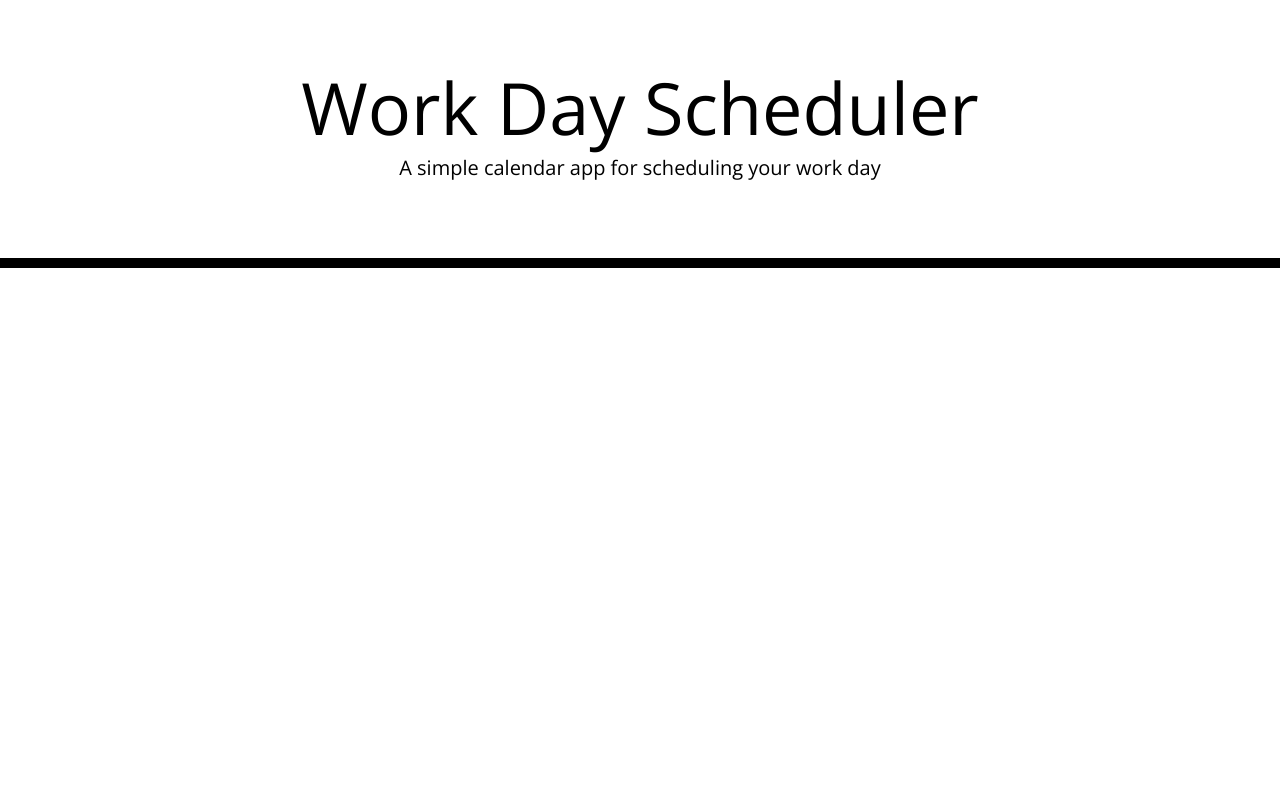
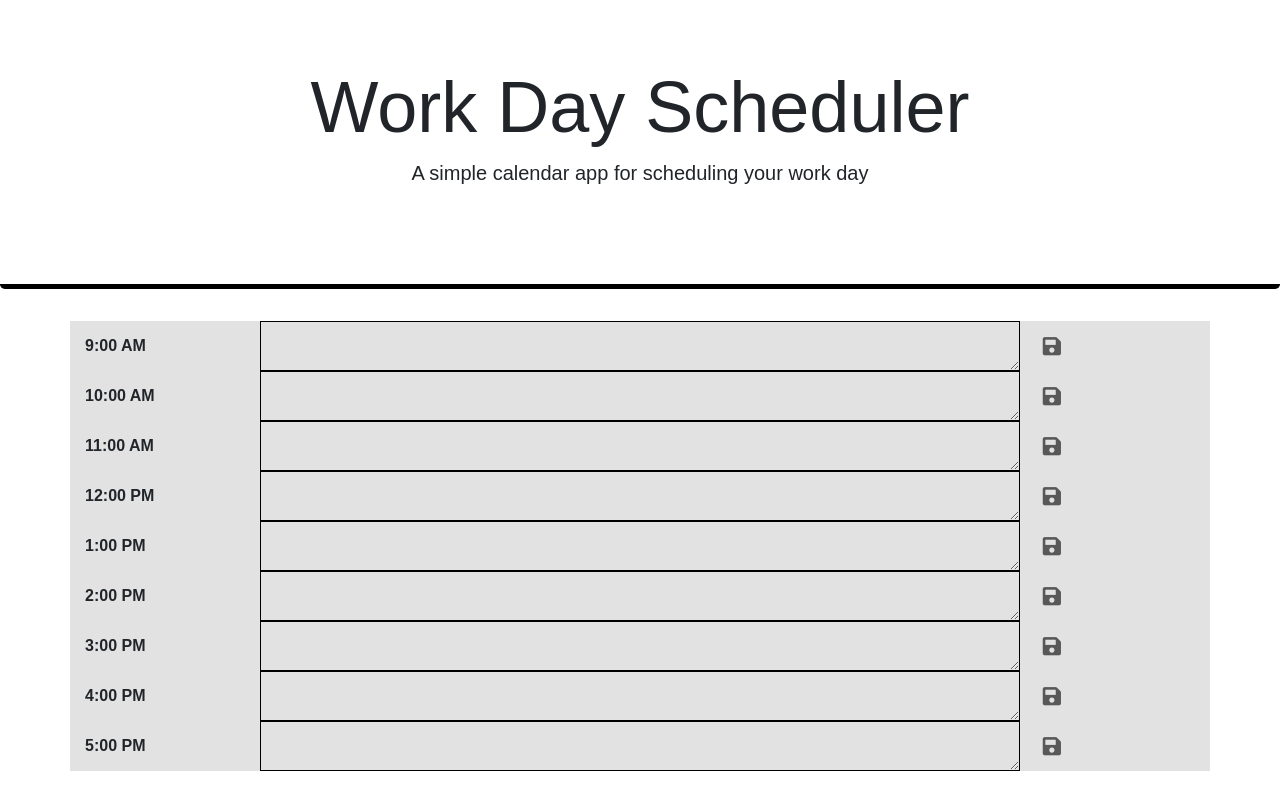
Before and after one commit to bgandreev/work-day-scheduler, a plain HTML site: page index.html in a window 1280 px wide. Drawn offline with nearby package versions, Linux system fonts and the light colour scheme; files that its build step writes are made by us from their sources.

Commit message:
Added HTML and some basic CSS

```diff
--- a/index.html
+++ b/index.html
@@ -4,35 +4,83 @@
     <meta charset="UTF-8" />
     <meta name="viewport" content="width=device-width, initial-scale=1.0" />
     <meta http-equiv="X-UA-Compatible" content="ie=edge" />
-    <link
-      rel="stylesheet"
-      href="https://stackpath.bootstrapcdn.com/bootstrap/4.3.1/css/bootstrap.min.css"
-    />
-    <link
-      rel="stylesheet"
-      href="https://use.fontawesome.com/releases/v5.8.1/css/all.css"
-      integrity="sha384-50oBUHEmvpQ+1lW4y57PTFmhCaXp0ML5d60M1M7uH2+nqUivzIebhndOJK28anvf"
-      crossorigin="anonymous"
-    />
-    <link
-      href="https://fonts.googleapis.com/css?family=Open+Sans&display=swap"
-      rel="stylesheet"
-    />
-    <link rel="stylesheet" href="style.css" />
+    <link rel="stylesheet" href="https://stackpath.bootstrapcdn.com/bootstrap/4.3.1/css/bootstrap.min.css" />
+    <link rel="stylesheet" href="https://use.fontawesome.com/releases/v5.8.1/css/all.css" integrity="sha384-50oBUHEmvpQ+1lW4y57PTFmhCaXp0ML5d60M1M7uH2+nqUivzIebhndOJK28anvf" crossorigin="anonymous" />
+    <link href="https://fonts.googleapis.com/css?family=Open+Sans&display=swap" rel="stylesheet" />
+    <link rel="stylesheet" href="./resources/style.css" />
     <title>Work Day Scheduler</title>
   </head>
 
   <body>
-    <header class="jumbotron">
+    <header class="jumbotron d-flex flex-column align-items-center hdr">
       <h1 class="display-3">Work Day Scheduler</h1>
       <p class="lead">A simple calendar app for scheduling your work day</p>
       <p id="currentDay" class="lead"></p>
     </header>
-    <div class="container">
-      <!-- Timeblocks go here -->
-    </div>
+
+    <main>
+      <div class="container">
+
+        <!-- Timeblocks go here -->
+        <div id="9am" class="d-flex align-items-center row">
+          <div class="col-md-2 col-sm-2 label">9:00 AM</div>
+          <textarea class="col-md-8 col-sm-8 cal-entry"></textarea>
+          <button class="button"><i class="fas fa-save"></i></button>
+        </div>
+
+        <div id="10am" class="d-flex align-items-center row">
+          <div class="col-md-2 col-sm-2 label">10:00 AM</div>
+          <textarea class="col-md-8 col-sm-8 cal-entry"></textarea>
+          <button class="button"><i class="fas fa-save"></i></button>
+        </div>
+
+        <div id="11am" class="d-flex align-items-center row">
+          <div class="col-md-2 col-sm-2 label">11:00 AM</div>
+          <textarea class="col-md-8 col-sm-8 cal-entry"></textarea>
+          <button class="button"><i class="fas fa-save"></i></button>
+        </div>
+
+        <div id="12pm" class="d-flex align-items-center row">
+          <div class="col-md-2 col-sm-2 label">12:00 PM</div>
+          <textarea class="col-md-8 col-sm-8 cal-entry"></textarea>
+          <button class="button"><i class="fas fa-save"></i></button>
+        </div>
+
+        <div id="1pm" class="d-flex align-items-center row">
+          <div class="col-md-2 col-sm-2 label">1:00 PM</div>
+          <textarea class="col-md-8 col-sm-8 cal-entry"></textarea>
+          <button class="button"><i class="fas fa-save"></i></button>
+        </div>
+
+        <div id="2pm" class="d-flex align-items-center row">
+          <div class="col-md-2 col-sm-2 label">2:00 PM</div>
+          <textarea class="col-md-8 col-sm-8 cal-entry"></textarea>
+          <button class="button"><i class="fas fa-save"></i></button>
+        </div>
+
+        <div id="3pm" class="d-flex align-items-center row">
+        <div class="col-md-2 col-sm-2 label">3:00 PM</div>
+          <textarea class="col-md-8 col-sm-8 cal-entry"></textarea>
+          <button class="button"><i class="fas fa-save"></i></button>
+        </div>
+
+        <div id="4pm" class="d-flex align-items-center row">
+          <div class="col-md-2 col-sm-2 label">4:00 PM</div>
+          <textarea class="col-md-8 col-sm-8 cal-entry"></textarea>
+          <button class="button"><i class="fas fa-save"></i></button>
+        </div>
+
+        <div id="5pm" class="d-flex align-items-center row">
+          <div class="col-md-2 col-sm-2 label">5:00 PM</div>
+          <textarea class="col-md-8 col-sm-8 cal-entry"></textarea>
+          <button class="button"><i class="fas fa-save"></i></button>
+        </div>
+
+      </div>
+    </main>
 
     <script src="https://code.jquery.com/jquery-3.4.1.min.js"></script>
     <script src="https://cdnjs.cloudflare.com/ajax/libs/moment.js/2.24.0/moment.min.js"></script>
+    <script src="./resources/script.js"></script>
   </body>
 </html>
--- a/resources/style.css
+++ b/resources/style.css
@@ -1,71 +1,34 @@
-body {
-  font-family: 'Open Sans', sans-serif;
-  font-size: 16px;
-  line-height: 1;
+* {
+  margin: 0;
+  padding: 0;
+  border: 0;
+  box-sizing: border-box;
+  font-family: Arial, Helvetica, sans-serif;
+  /* background-color: #e2e2e2; */
+
 }
 
-textarea{
-  background: transparent;
-  border: none;
-  resize: none;
-  color: #000000;
-  border-left: 1px solid black;
-  padding: 10px;
+.hdr {
+  border-bottom: 5px solid #000;
+  background-color: transparent;
 }
 
-.jumbotron {
-  text-align: center;
+.button {
   background-color: transparent;
-  color: black;
-  border-radius: 0;
-  border-bottom: 10px solid black;
+  font-size: 130%;
+  margin-left: 2%;
+  color: #585858;
 }
 
-.description{
-  white-space: pre-wrap;
-}
-
-.time-block{
-  text-align: center;
-  border-radius: 15px;
+.cal-entry {
+  border: 1px solid #000;
+  background-color: transparent;
 }
 
 .row {
-  white-space: pre-wrap;
-  height: 80px;
-  border-top: 1px solid white;;
+  background-color: #e2e2e2;
 }
 
-.hour {
-  background-color: #ffffff;
-  color: #000000;
-  border-top: 1px dashed #000000;
+.label {
+  font-weight: bolder;
 }
-
-.past {
-  background-color: #d3d3d3;
-  color: white;
-}
-
-.present {
-  background-color: #ff6961;
-  color: white;
-}
-
-.future {
-  background-color: #77dd77;
-  color: white;
-}
-
-.saveBtn {
-  border-left: 1px solid black;
-  border-top-right-radius: 15px;
-  border-bottom-right-radius: 15px;
-  background-color: #06AED5;
-  color: white;
-}
-
-.saveBtn i:hover {
-  font-size: 20px;
-  transition: all .3s ease-in-out;
-}
```
Also changed, not shown: 1 other file.
